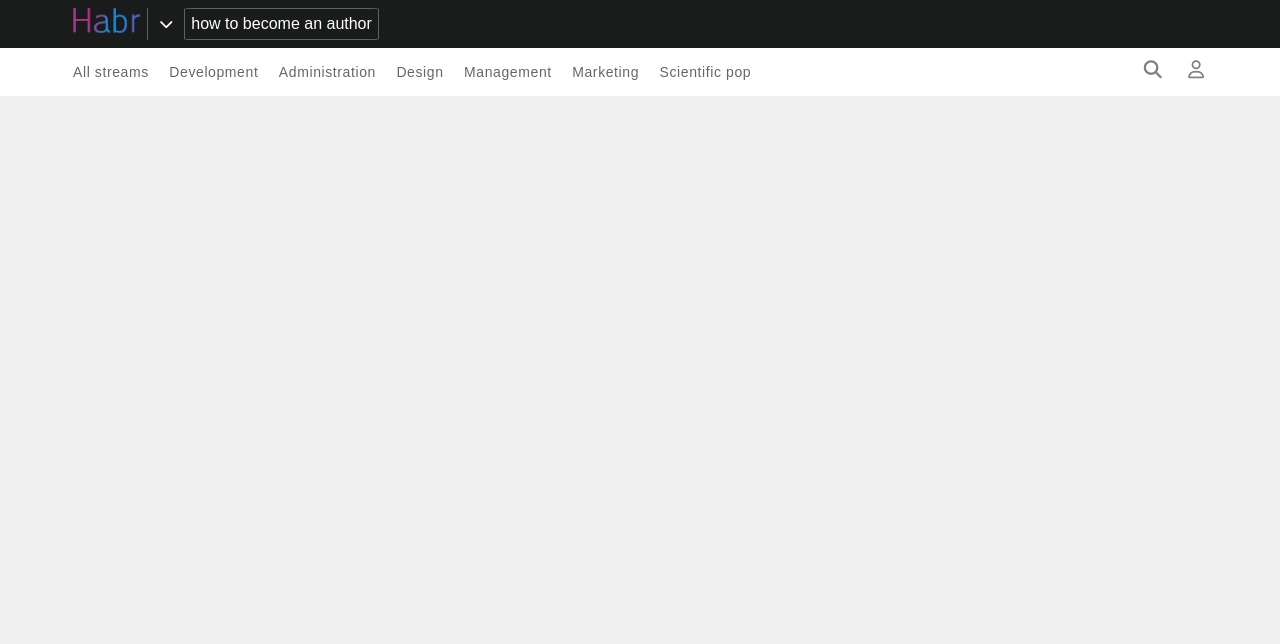
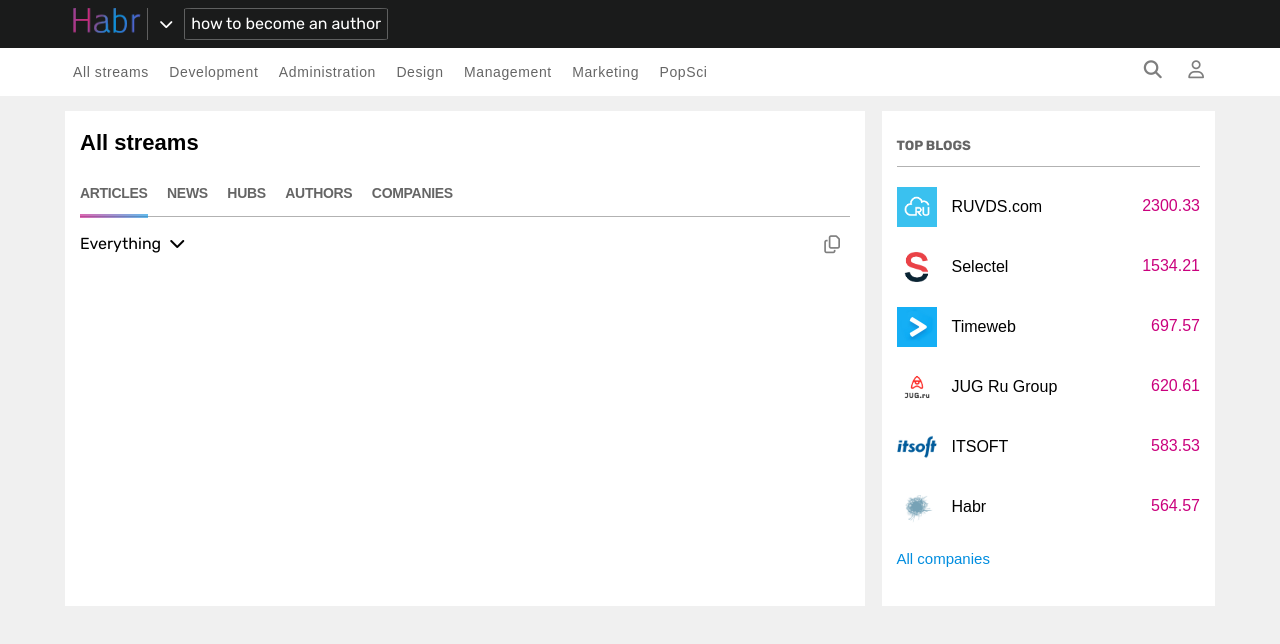
Before and after one commit to sikinski/clone-habr, a plain HTML site: page index.html in a window 1280 px wide. Drawn offline with Linux system fonts and the light colour scheme.

Commit message:
some correcting, adding aside

```diff
--- a/index.html
+++ b/index.html
@@ -8,8 +8,10 @@
     <link rel="stylesheet" href="/src/normalize.css">
     <link rel="stylesheet" href="/src/header.css">
     <link rel="stylesheet" href="/src/nav.css">
+    <link rel="stylesheet" href="/src/main.css">
+    <link rel="stylesheet" href="/src/footer.css">
 
-    <title>Лучшие публикации за сутки / Habr</title>
+    <title>All posts in a row / Habr</title>
 </head>
 <body>
     <header class="header">
@@ -56,7 +58,7 @@
                 <li><a href="#">Design</a></li>
                 <li><a href="#">Management</a></li>
                 <li><a href="#">Marketing</a></li>
-                <li><a href="#">Scientific pop</a></li>
+                <li><a href="#">PopSci</a></li>
             </ul>
             <div class="nav__buttons">
             <button class="nav__search-btn"><i class="fas fa-search"></i></button>
@@ -65,6 +67,67 @@
         </div>
     </nav>
 
+    <main class="main main__all-streams">
+        <div class="main__posts-section">
+              <div class="main__header-streams">
+                <h3>All streams</h3>
+                  <ul class="navigation-content">
+                    <li><a href="#" class="articles-link active-navigation">Articles</a></li>
+                    <li><a href="#" class="news-link">News</a></li>
+                    <li><a href="#" class="hubs-link">Hubs</a></li>
+                    <li><a href="#" class="authors-link">Authors</a></li>
+                    <li><a href="#" class="companies-link">Companies</a></li>
+                  </ul>
+                <div class="main__search-filter">
+                  <button class="main__search-filter-btn">Everything<i class="fas fa-chevron-down"></i></button>
+                  <button class="main__copy-filter-btn"><i class="far fa-copy"></i></button>
+                </div>
+          </div>
+              <article>
+                <section class="article__author"></section>
+                <section class="article__header"></section>
+                <section class="article__description"></section>
+                <section class="article__feedback"></section>
+              </article>
+              </div>
+
+        <aside class="aside">
+          <h4>Top blogs</h4>
+          <div class="aside__top-blogs-container">
+            <div class="top-blogs-block">
+              <img src="/src/img/ruvds-logo.png" class="top-blog-logo" />
+              <p class="top-blog-name">RUVDS.com</p>
+              <p class="top-blog-rating">2300.33</p>
+            </div>
+            <div class="top-blogs-block">
+              <img src="/src/img/selectel-logo.png" class="top-blog-logo" />
+              <p class="top-blog-name">Selectel</p>
+              <p class="top-blog-rating">1534.21</p>
+            </div>
+            <div class="top-blogs-block">
+              <img src="/src/img/timeweb-logo.png" class="top-blog-logo" />
+              <p class="top-blog-name">Timeweb</p>
+              <p class="top-blog-rating">697.57</p>
+            </div>
+            <div class="top-blogs-block">
+              <img src="/src/img/jugru-logo.png" class="top-blog-logo" />
+              <p class="top-blog-name">JUG Ru Group</p>
+              <p class="top-blog-rating">620.61</p>
+            </div>
+            <div class="top-blogs-block">
+              <img src="/src/img/itsoft-logo.png" class="top-blog-logo" />
+              <p class="top-blog-name">ITSOFT</p>
+              <p class="top-blog-rating">583.53</p>
+            </div>
+            <div class="top-blogs-block">
+              <img src="/src/img/habr-logo.png" class="top-blog-logo">
+              <p class="top-blog-name">Habr</p>
+              <p class="top-blog-rating">564.57</p>
+            </div>
+            <a href="#">All companies</a>
+          </div>
+        </aside>
+    </main>
     <div class="overlay hidden"></div>
     <!--!-->
     <script src="https://kit.fontawesome.com/3dea964375.js" crossorigin="anonymous"></script>
--- /dev/null
+++ b/src/main.scss
@@ -0,0 +1,105 @@
+main {
+  display: flex;
+  position: relative;
+  width: 1150px;
+  height: auto;
+  margin: 0 auto;
+  margin-top: 15px;
+  justify-content: space-between;
+  .main__posts-section {
+    width: 800px;
+    height: auto;
+    background-color: white;
+    .main__header-streams {
+      padding: 15px;
+      height: 130px;
+      h3 {
+        margin-bottom: 22px;
+        font-size: 22px;
+      }
+      .navigation-content {
+        height: 35px;
+        li {
+          display: inline-flex;
+          height: 60px;
+          margin-right: 15px;
+          padding-bottom: 25px;
+          a {
+            cursor: pointer;
+            opacity: 0.6;
+            letter-spacing: -0.3px;
+            color: black;
+            text-transform: uppercase;
+            font-weight: bold;
+            font-size: 14px;
+          }
+        }
+      }
+      .main__search-filter {
+        width: 100%;
+        border-top: 1px solid rgba(0, 0, 0, 0.3);
+        padding: 10px 0;
+        button {
+          font-size: 16px;
+          padding: 0;
+          margin-top: 5px;
+          .fas {
+            margin-left: 8px;
+          }
+        }
+        .main__copy-filter-btn {
+          float: right;
+          padding: 0 10px;
+          opacity: 0.5;
+          font-size: 18px;
+        }
+      }
+    }
+
+    article {
+      padding: 15px;
+    }
+  }
+  aside {
+    min-width: 29%;
+    background-color: white;
+    padding: 15px;
+    h4 {
+      font-family: "PyperFonts";
+      font: "Arial";
+      text-transform: uppercase;
+      font-weight: bold;
+      opacity: 0.6;
+      font-size: smaller;
+      padding: 10px 0;
+    }
+    .aside__top-blogs-container {
+      border-top: 1px solid rgba(0, 0, 0, 0.3);
+      padding: 20px 0;
+      .top-blogs-block {
+        display: flex;
+        margin-bottom: 20px;
+        justify-content: space-between;
+        cursor: pointer;
+        img {
+          position: absolute;
+          width: 40px;
+          height: 40px;
+        }
+        .top-blog-name {
+          margin-left: 55px;
+          padding: 8px 0;
+          width: 70%;
+        }
+        .top-blog-rating {
+          padding: 7px 0;
+          color: #ca007d;
+        }
+      }
+      a {
+        font-size: 15px;
+        color: #008ddf;
+      }
+    }
+  }
+}
--- a/src/nav.css
+++ b/src/nav.css
@@ -39,5 +39,5 @@
   margin: 0 5px;
 }
 nav .nav__content .nav__buttons button:hover {
-  color: #4c7bbf;
+  color: #34588a;
 }
```
Also changed, not shown: src/img/habr-logo.png (added), src/img/itsoft-logo.png (added), src/img/jugru-logo.png (added), src/img/ruvds-logo.png (added), src/img/selectel-logo.png (added), src/img/timeweb-logo.png (added), src/main.css (added), src/normalize.css, 1 other file.
